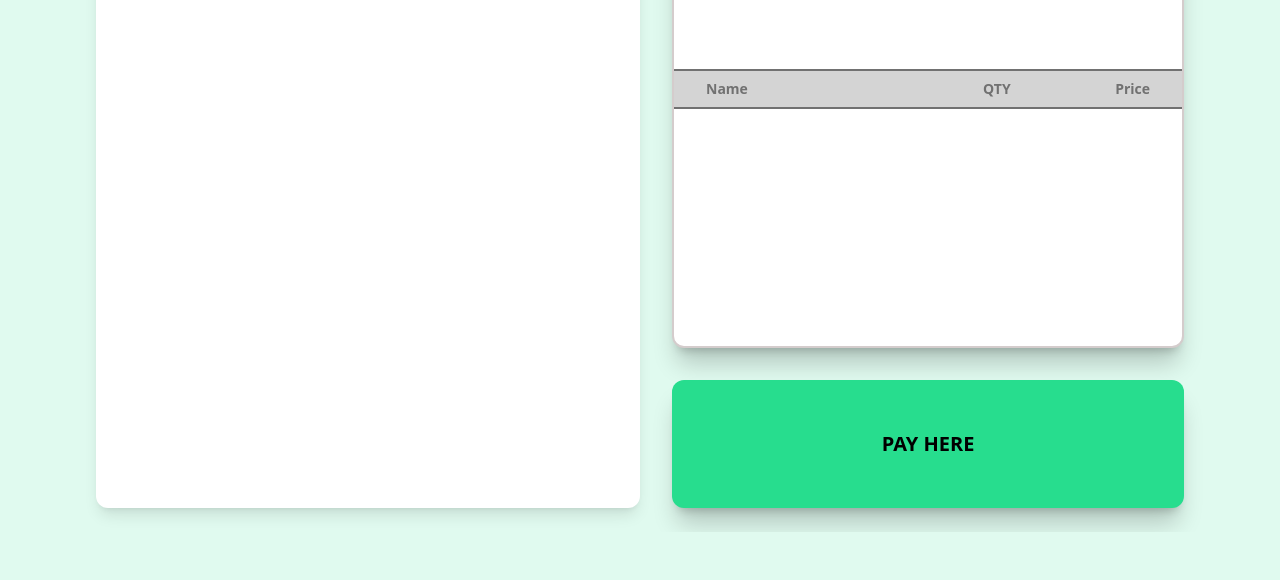
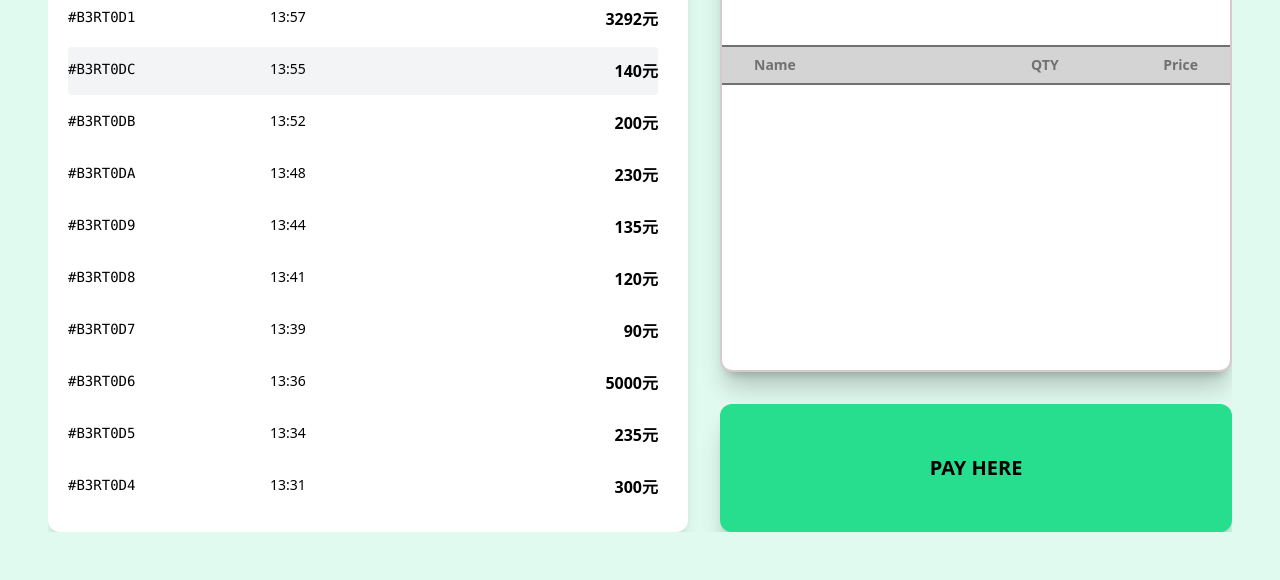
Before and after one commit to JustinWangsa/cashier-network-based, a website: page src/views/Manager/History.html in a window 1280 px wide. Shown: the part 220-800 px from the top of the page. Drawn offline with Linux system fonts and the light colour scheme.

Commit message:
Added transaction list

```diff
--- a/src/views/Manager/History.html
+++ b/src/views/Manager/History.html
@@ -36,7 +36,7 @@
     <div
       class="flex flex-row gap-3 md:gap-5 lg:gap-8 px-3 md:px-6 lg:px-12 pb-3 md:pb-6 lg:pb-12 flex-1 overflow-hidden"
     >
-    <div class="flex flex-row gap-8 px-12 py-6 flex-1 overflow-hidden">
+    <div class="flex flex-row gap-8 flex-1 overflow-hidden">
       <!-- COL 1-->
       <div class="flex flex-col gap-5 flex-1 min-w-0">
         <div class="bg-white p-5 rounded-xl shadow-lg flex-1 overflow-hidden flex flex-col">
@@ -59,6 +59,78 @@
                 <path stroke-linecap="round" stroke-linejoin="round" stroke-width="2" d="M21 21l-6-6m2-5a7 7 0 11-14 0 7 7 0 0114 0z" />
               </svg>
               <input type="text" placeholder="search items here" class="bg-transparent outline-none text-sm w-48" />
+            </div>
+          </div>
+
+          <!-- TRANSACTION -->
+          <div class="overflow-y-auto flex-1 pr-2.5">
+            <div class="grid grid-cols-3 gap-4 pb-3 border-b text-sm font-semibold text-gray-600 sticky top-0 bg-white z-10">
+              <div>ID</div>
+              <div>Time</div>
+              <div class="text-right">Total</div>
+            </div>
+
+            <div class="space-y-1 mt-2">
+              <div class="grid grid-cols-3 gap-4 py-3 hover:bg-gray-50 rounded cursor-pointer">
+                <div class="font-mono text-sm">#B3RT0D1</div>
+                <div class="text-sm">13:57</div>
+                <div class="text-right font-semibold">3292元</div>
+              </div>
+              <div class="grid grid-cols-3 gap-4 py-3 bg-gray-100 rounded cursor-pointer">
+                <div class="font-mono text-sm">#B3RT0DC</div>
+                <div class="text-sm">13:55</div>
+                <div class="text-right font-semibold">140元</div>
+              </div>
+              <div class="grid grid-cols-3 gap-4 py-3 hover:bg-gray-50 rounded cursor-pointer">
+                <div class="font-mono text-sm">#B3RT0DB</div>
+                <div class="text-sm">13:52</div>
+                <div class="text-right font-semibold">200元</div>
+              </div>
+              <div class="grid grid-cols-3 gap-4 py-3 hover:bg-gray-50 rounded cursor-pointer">
+                <div class="font-mono text-sm">#B3RT0DA</div>
+                <div class="text-sm">13:48</div>
+                <div class="text-right font-semibold">230元</div>
+              </div>
+              <div class="grid grid-cols-3 gap-4 py-3 hover:bg-gray-50 rounded cursor-pointer">
+                <div class="font-mono text-sm">#B3RT0D9</div>
+                <div class="text-sm">13:44</div>
+                <div class="text-right font-semibold">135元</div>
+              </div>
+              <div class="grid grid-cols-3 gap-4 py-3 hover:bg-gray-50 rounded cursor-pointer">
+                <div class="font-mono text-sm">#B3RT0D8</div>
+                <div class="text-sm">13:41</div>
+                <div class="text-right font-semibold">120元</div>
+              </div>
+              <div class="grid grid-cols-3 gap-4 py-3 hover:bg-gray-50 rounded cursor-pointer">
+                <div class="font-mono text-sm">#B3RT0D7</div>
+                <div class="text-sm">13:39</div>
+                <div class="text-right font-semibold">90元</div>
+              </div>
+              <div class="grid grid-cols-3 gap-4 py-3 hover:bg-gray-50 rounded cursor-pointer">
+                <div class="font-mono text-sm">#B3RT0D6</div>
+                <div class="text-sm">13:36</div>
+                <div class="text-right font-semibold">5000元</div>
+              </div>
+              <div class="grid grid-cols-3 gap-4 py-3 hover:bg-gray-50 rounded cursor-pointer">
+                <div class="font-mono text-sm">#B3RT0D5</div>
+                <div class="text-sm">13:34</div>
+                <div class="text-right font-semibold">235元</div>
+              </div>
+              <div class="grid grid-cols-3 gap-4 py-3 hover:bg-gray-50 rounded cursor-pointer">
+                <div class="font-mono text-sm">#B3RT0D4</div>
+                <div class="text-sm">13:31</div>
+                <div class="text-right font-semibold">300元</div>
+              </div>
+              <div class="grid grid-cols-3 gap-4 py-3 hover:bg-gray-50 rounded cursor-pointer">
+                <div class="font-mono text-sm">#B3RT0D3</div>
+                <div class="text-sm">13:28</div>
+                <div class="text-right font-semibold">100元</div>
+              </div>
+              <div class="grid grid-cols-3 gap-4 py-3 hover:bg-gray-50 rounded cursor-pointer">
+                <div class="font-mono text-sm">#B3RT0D2</div>
+                <div class="text-sm">13:25</div>
+                <div class="text-right font-semibold">1700元</div>
+              </div>
             </div>
           </div>
         </div>
```
Also changed, not shown: src/output.css.
